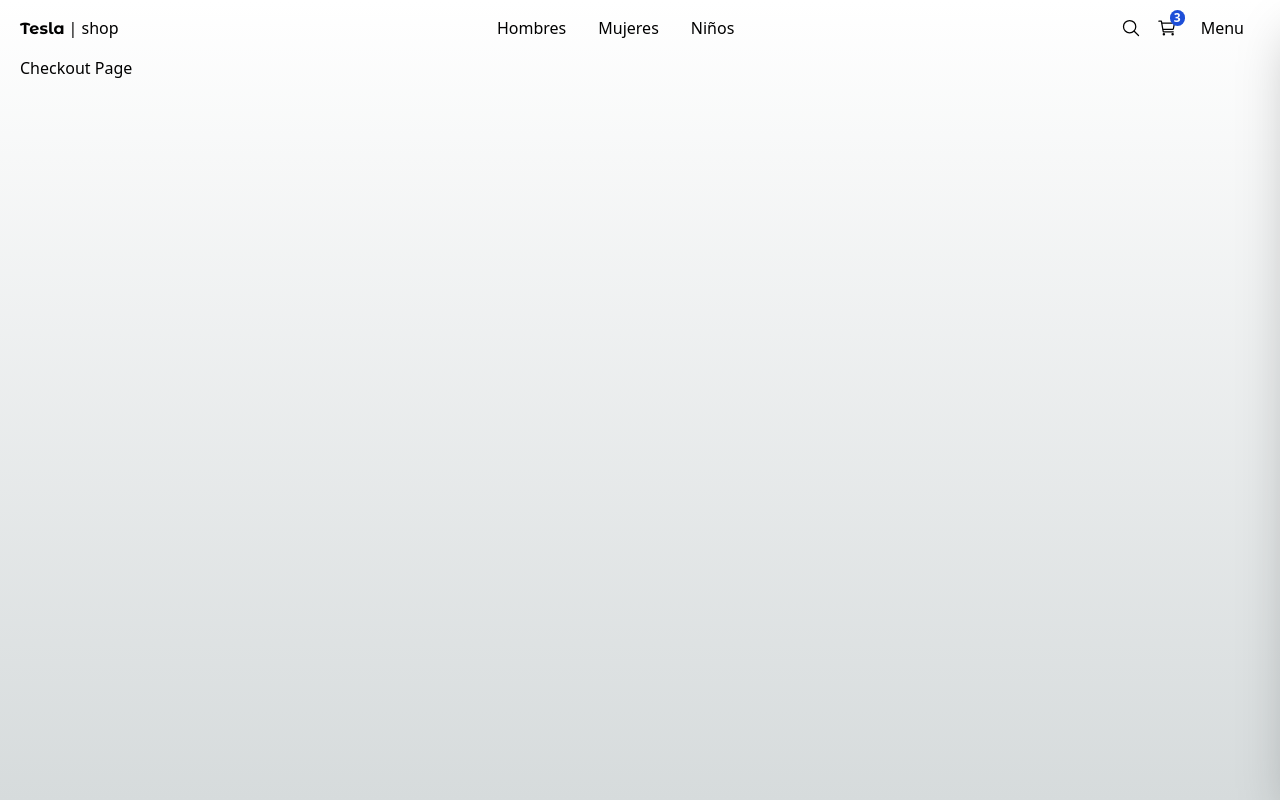
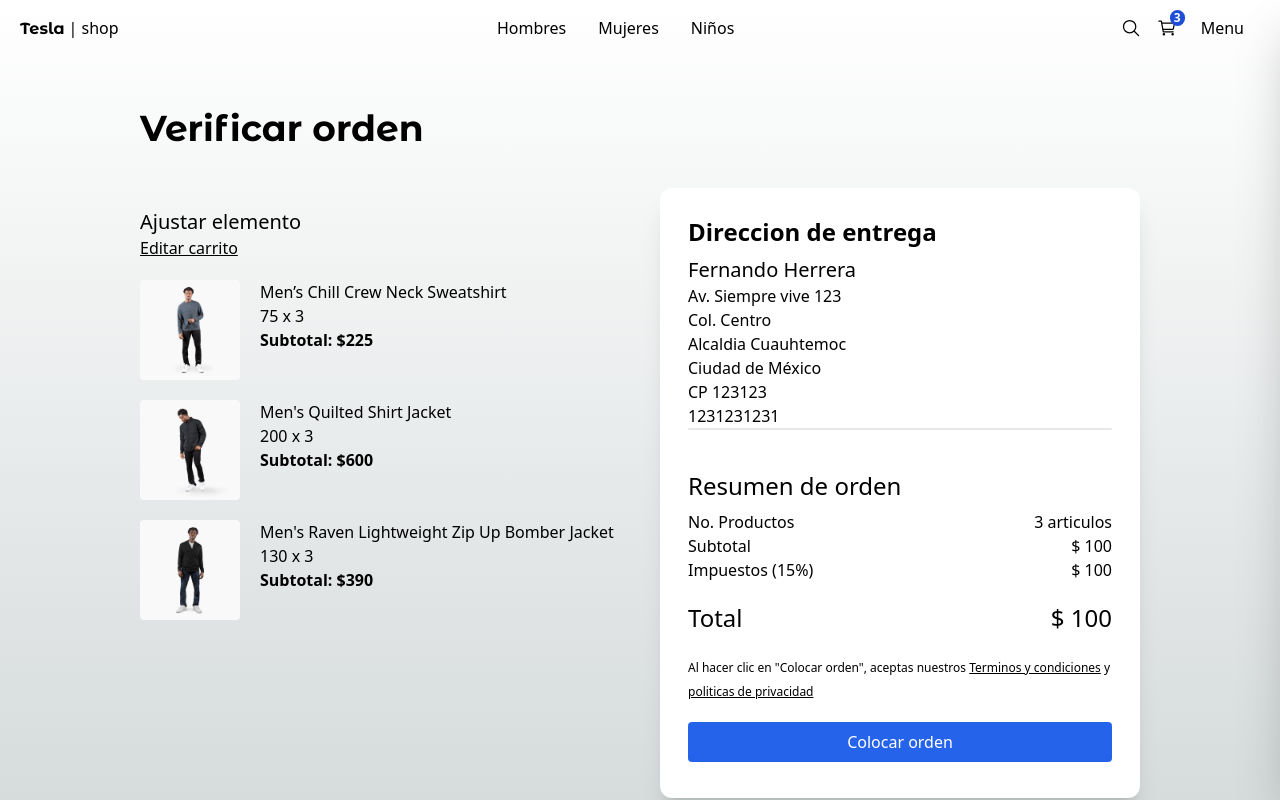
Before and after one commit to angelcgar/teslo-shop, a Next.js app: page /checkout in a window 1280 px wide. Built offline with nearby package versions, Linux system fonts and the light colour scheme.

Commit message:
añadir paginas de orden de pago

```diff
--- a/src/app/(shop)/cart/page.tsx
+++ b/src/app/(shop)/cart/page.tsx
@@ -1,7 +1,82 @@
+import Link from "next/link";
+import Image from "next/image";
+
+import { QuantitySelector, Title } from "@/components";
+import { initialData } from "@/seed/seed";
+
+const productsInCart = [
+	initialData.products[0],
+	initialData.products[1],
+	initialData.products[2],
+];
+
 export default function () {
 	return (
-		<div>
-			<h1>Cart Page</h1>
+		<div className="flex justify-center items-center mb-72 px-10 sm:px-0">
+			<div className="flex flex-col w-[1000px]">
+				<Title title="Carrito" />
+				<div className="grid grid-cols-1 sm:grid-cols-2 gap-10">
+					{/* Carrito */}
+					<div className="flex flex-col mt-5">
+						<span className="text-xl">Agregar más items</span>
+						<Link href={"/"} className="underline mb-5">
+							Continua comprando
+						</Link>
+						{/* Items */}
+						{productsInCart.map((product) => (
+							<div key={product.slug} className="flex mb-5">
+								<Image
+									src={`/products/${product.images[0]}`}
+									width={100}
+									height={100}
+									style={{
+										width: "100px",
+										height: "100px",
+									}}
+									alt={product.title}
+									className="mr-5 rounded"
+								/>
+
+								<div>
+									<p>{product.title}</p>
+									<p>{product.price}</p>
+									<QuantitySelector quantity={3} />
+									<button className="underline mt-3" type="button">
+										Remover
+									</button>
+								</div>
+							</div>
+						))}
+					</div>
+
+					{/* Checkout */}
+					<div className="bg-white rounded-xl shadow-xl p-7">
+						<h2 className="text-2xl mb-2">Resumen de orden</h2>
+						<div className="grid grid-cols-2">
+							<span>No. Productos</span>
+							<span className="text-right">3 articulos</span>
+
+							<span>Subtotal</span>
+							<span className="text-right">$ 100</span>
+
+							<span>Impuestos (15%)</span>
+							<span className="text-right">$ 100</span>
+
+							<span className="mt-5 text-2xl">Total</span>
+							<span className="text-right mt-5 text-2xl">$ 100</span>
+						</div>
+
+						<div className="mt-5 mb-2 w-full">
+							<Link
+								className="flex btn-primary justify-center"
+								href={"/checkout/address"}
+							>
+								Checkout
+							</Link>
+						</div>
+					</div>
+				</div>
+			</div>
 		</div>
 	);
 }
--- a/src/app/(shop)/checkout/address/page.tsx
+++ b/src/app/(shop)/checkout/address/page.tsx
@@ -1,7 +1,67 @@
+import Link from "next/link";
+
+import { Title } from "@/components";
+
 export default function () {
 	return (
-		<div>
-			<h1>Checkout address Page</h1>
+		<div className="flex flex-col sm:justify-center sm:items-center mb-72 px-10 sm:px-0">
+			<div className="w-full  xl:w-[1000px] flex flex-col justify-center text-left">
+				<Title title="Dirección" subTitle="Dirección de entrega" />
+
+				<div className="grid grid-cols-1 gap-2 sm:gap-5 sm:grid-cols-2">
+					<div className="flex flex-col mb-2">
+						<span>Nombres</span>
+						<input type="text" className="p-2 border rounded-md bg-gray-200" />
+					</div>
+
+					<div className="flex flex-col mb-2">
+						<span>Apellidos</span>
+						<input type="text" className="p-2 border rounded-md bg-gray-200" />
+					</div>
+
+					<div className="flex flex-col mb-2">
+						<span>Dirección</span>
+						<input type="text" className="p-2 border rounded-md bg-gray-200" />
+					</div>
+
+					<div className="flex flex-col mb-2">
+						<span>Dirección 2 (opcional)</span>
+						<input type="text" className="p-2 border rounded-md bg-gray-200" />
+					</div>
+
+					<div className="flex flex-col mb-2">
+						<span>Código postal</span>
+						<input type="text" className="p-2 border rounded-md bg-gray-200" />
+					</div>
+
+					<div className="flex flex-col mb-2">
+						<span>Ciudad</span>
+						<input type="text" className="p-2 border rounded-md bg-gray-200" />
+					</div>
+
+					<div className="flex flex-col mb-2">
+						<span>País</span>
+						<select className="p-2 border rounded-md bg-gray-200">
+							<option value="">[ Seleccione ]</option>
+							<option value="CRI">Costa Rica</option>
+						</select>
+					</div>
+
+					<div className="flex flex-col mb-2">
+						<span>Teléfono</span>
+						<input type="text" className="p-2 border rounded-md bg-gray-200" />
+					</div>
+
+					<div className="flex flex-col mb-2 sm:mt-10">
+						<Link
+							href="/checkout"
+							className="btn-primary flex w-full sm:w-1/2 justify-center "
+						>
+							Siguiente
+						</Link>
+					</div>
+				</div>
+			</div>
 		</div>
 	);
 }
--- a/src/app/(shop)/checkout/page.tsx
+++ b/src/app/(shop)/checkout/page.tsx
@@ -1,7 +1,108 @@
+import Link from "next/link";
+import Image from "next/image";
+
+import { QuantitySelector, Title } from "@/components";
+import { initialData } from "@/seed/seed";
+
+const productsInCart = [
+	initialData.products[0],
+	initialData.products[1],
+	initialData.products[2],
+];
+
 export default function () {
 	return (
-		<div>
-			<h1>Checkout Page</h1>
+		<div className="flex justify-center items-center mb-72 px-10 sm:px-0">
+			<div className="flex flex-col w-[1000px]">
+				<Title title="Verificar orden" />
+
+				<div className="grid grid-cols-1 sm:grid-cols-2 gap-10">
+					{/* Carrito */}
+					<div className="flex flex-col mt-5">
+						<span className="text-xl">Ajustar elemento</span>
+						<Link href={"/cart"} className="underline mb-5">
+							Editar carrito
+						</Link>
+
+						{/* Items */}
+						{productsInCart.map((product) => (
+							<div key={product.slug} className="flex mb-5">
+								<Image
+									src={`/products/${product.images[0]}`}
+									width={100}
+									height={100}
+									style={{
+										width: "100px",
+										height: "100px",
+									}}
+									alt={product.title}
+									className="mr-5 rounded"
+								/>
+
+								<div>
+									<p>{product.title}</p>
+									<p>{product.price} x 3</p>
+									<p className="font-bold">Subtotal: ${product.price * 3} </p>
+								</div>
+							</div>
+						))}
+					</div>
+
+					{/* Checkout */}
+					<div className="bg-white rounded-xl shadow-xl p-7">
+						<h2 className="text-2xl mb-2 font-bold">Direccion de entrega</h2>
+						<div>
+							<p className="text-xl">Fernando Herrera</p>
+							<p>Av. Siempre vive 123</p>
+							<p>Col. Centro</p>
+							<p>Alcaldia Cuauhtemoc</p>
+							<p>Ciudad de México</p>
+							<p>CP 123123</p>
+							<p>1231231231</p>
+						</div>
+
+						{/* Divider */}
+						<div className="w-full h-0.5 rounded bg-gray-200 mb-10" />
+
+						<h2 className="text-2xl mb-2">Resumen de orden</h2>
+						<div className="grid grid-cols-2">
+							<span>No. Productos</span>
+							<span className="text-right">3 articulos</span>
+
+							<span>Subtotal</span>
+							<span className="text-right">$ 100</span>
+
+							<span>Impuestos (15%)</span>
+							<span className="text-right">$ 100</span>
+
+							<span className="mt-5 text-2xl">Total</span>
+							<span className="text-right mt-5 text-2xl">$ 100</span>
+						</div>
+
+						<div className="mt-5 mb-2 w-full">
+							<p className="mb-5">
+								<span className="text-xs">
+									Al hacer clic en "Colocar orden", aceptas nuestros{" "}
+									<a href="#" className="underline">
+										Terminos y condiciones
+									</a>{" "}
+									y{" "}
+									<a href="#" className="underline">
+										politicas de privacidad
+									</a>
+								</span>
+							</p>
+
+							<Link
+								className="flex btn-primary justify-center"
+								href={"/orders/123"}
+							>
+								Colocar orden
+							</Link>
+						</div>
+					</div>
+				</div>
+			</div>
 		</div>
 	);
 }
--- a/src/app/(shop)/orders/[id]/page.tsx
+++ b/src/app/(shop)/orders/[id]/page.tsx
@@ -1,7 +1,120 @@
-export default function () {
+import Image from "next/image";
+
+import { Title } from "@/components";
+import { initialData } from "@/seed/seed";
+import clsx from "clsx";
+import { IoCardOutline } from "react-icons/io5";
+
+const productsInCart = [
+	initialData.products[0],
+	initialData.products[1],
+	initialData.products[2],
+];
+
+interface Props {
+	params: {
+		id: string;
+	};
+}
+
+export default function ({ params }: Props) {
+	const { id } = params;
+	// todo: verificar
+
 	return (
-		<div>
-			<h1>Orders abc Page</h1>
+		<div className="flex justify-center items-center mb-72 px-10 sm:px-0">
+			<div className="flex flex-col w-[1000px]">
+				<Title title={`Orden por ${id}`} />
+
+				<div className="grid grid-cols-1 sm:grid-cols-2 gap-10">
+					{/* Carrito */}
+
+					<div className="flex flex-col mt-5">
+						<div
+							className={clsx(
+								"flex items-center rounded-lg py-2 px-3.5 text-xs font-bold text-white mb-5",
+								{
+									"bg-red-700": false,
+									"bg-green-500": true,
+								},
+							)}
+						>
+							<IoCardOutline size={30} />
+							<span className="mx-2">Pendiente de pago</span>
+						</div>
+
+						{/* Items */}
+						{productsInCart.map((product) => (
+							<div key={product.slug} className="flex mb-5">
+								<Image
+									src={`/products/${product.images[0]}`}
+									width={100}
+									height={100}
+									style={{
+										width: "100px",
+										height: "100px",
+									}}
+									alt={product.title}
+									className="mr-5 rounded"
+								/>
+
+								<div>
+									<p>{product.title}</p>
+									<p>{product.price} x 3</p>
+									<p className="font-bold">Subtotal: ${product.price * 3} </p>
+								</div>
+							</div>
+						))}
+					</div>
+
+					{/* Checkout */}
+					<div className="bg-white rounded-xl shadow-xl p-7">
+						<h2 className="text-2xl mb-2 font-bold">Direccion de entrega</h2>
+						<div>
+							<p className="text-xl">Fernando Herrera</p>
+							<p>Av. Siempre vive 123</p>
+							<p>Col. Centro</p>
+							<p>Alcaldia Cuauhtemoc</p>
+							<p>Ciudad de México</p>
+							<p>CP 123123</p>
+							<p>1231231231</p>
+						</div>
+
+						{/* Divider */}
+						<div className="w-full h-0.5 rounded bg-gray-200 mb-10" />
+
+						<h2 className="text-2xl mb-2">Resumen de orden</h2>
+						<div className="grid grid-cols-2">
+							<span>No. Productos</span>
+							<span className="text-right">3 articulos</span>
+
+							<span>Subtotal</span>
+							<span className="text-right">$ 100</span>
+
+							<span>Impuestos (15%)</span>
+							<span className="text-right">$ 100</span>
+
+							<span className="mt-5 text-2xl">Total</span>
+							<span className="text-right mt-5 text-2xl">$ 100</span>
+						</div>
+
+						<div className="mt-5 mb-2 w-full">
+							<div
+								className={clsx(
+									"flex items-center rounded-lg py-2 px-3.5 text-xs font-bold text-white mb-5",
+									{
+										"bg-red-700": false,
+										"bg-green-500": true,
+									},
+								)}
+							>
+								<IoCardOutline size={30} />
+								<span className="mx-2">Pendiente de pago</span>
+							</div>
+						</div>
+					</div>
+				</div>
+			</div>
 		</div>
 	);
 }
```
